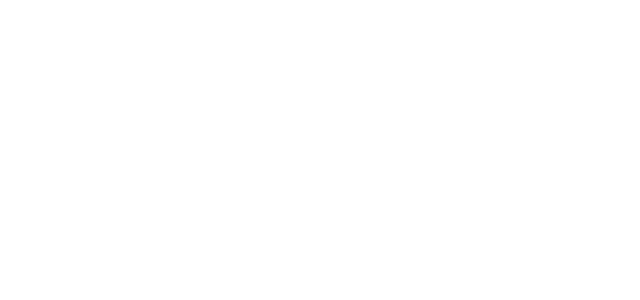
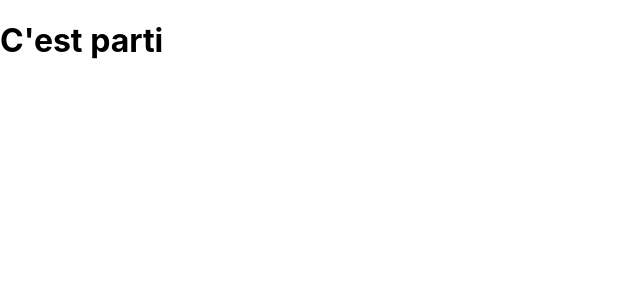
Before and after one commit to zmanjr/landing, a React (Create React App) app: page / in a window 1280 px wide. Shown: the top 300 px of the page, without its empty margins (0-640 px from the left). Built offline with nearby package versions, Linux system fonts and the light colour scheme.

Commit message:
Add the fonts

```diff
--- a/public/index.html
+++ b/public/index.html
@@ -24,6 +24,10 @@
       work correctly both with client-side routing and a non-root public URL.
       Learn how to configure a non-root public URL by running `npm run build`.
     -->
+    <!-- fonts -->
+    <link rel="preconnect" href="https://fonts.googleapis.com">
+    <link rel="preconnect" href="https://fonts.gstatic.com" crossorigin>
+    <link href="https://fonts.googleapis.com/css2?family=Bebas+Neue&family=Open+Sans&family=Source+Sans+Pro&display=swap" rel="stylesheet">
     <title>React App</title>
   </head>
   <body>
--- a/src/App.js
+++ b/src/App.js
@@ -3,7 +3,7 @@
 function App() {
   return (
     <div>
-
+      <h1>C'est parti</h1>
     </div>
   );
 }
--- a/src/index.css
+++ b/src/index.css
@@ -1,4 +1,9 @@
-
+:root{
+  --primary_color: #FCD0AD;
+  --secondary_color: #B5D2FE;
+  --menu_hover_color: #FF4545;
+  --text-color: #0E0E0E;
+}
 body {
   margin: 0;
   font-family: -apple-system, BlinkMacSystemFont, 'Segoe UI', 'Roboto', 'Oxygen',
```
